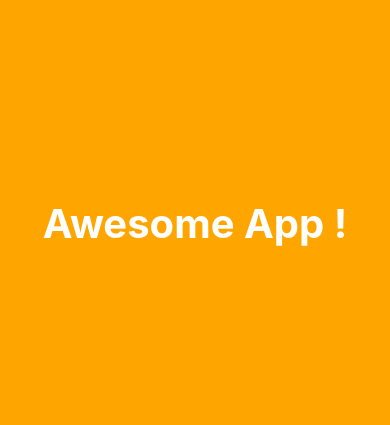
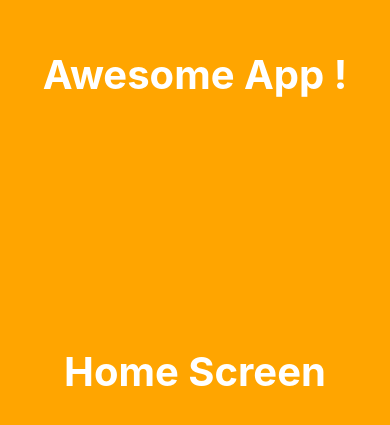
Before and after one commit to omerfarukose/AwesomeApp, a React Native app: screen / in a window 390 px wide. Shown: the part 199-624 px from the top of the page. Built offline with nearby package versions, Linux system fonts and the light colour scheme.

Commit message:
Home Screen added

```diff
--- a/App.js
+++ b/App.js
@@ -1,27 +1,9 @@
 import {SafeAreaView, Text} from "react-native";
+import HomeScreen from "./src/pages/HomeScreen";
 
 export default function App() {
 
     return(
-        <SafeAreaView
-            style={{
-                flex: 1,
-                backgroundColor: "orange",
-                alignItems: "center",
-                justifyContent: "center"
-            }}>
-
-            <Text
-                style={{
-                    fontSize: 40,
-                    fontWeight: "bold",
-                    color: "white"
-                }}>
-
-                Awesome App !
-
-            </Text>
-
-        </SafeAreaView>
+        <HomeScreen/>
     )
 }
--- /dev/null
+++ b/src/pages/HomeScreen.js
@@ -0,0 +1,38 @@
+import {SafeAreaView, Text} from "react-native";
+
+export default function HomeScreen() {
+
+    return(
+        <SafeAreaView
+            style={{
+                flex: 1,
+                backgroundColor: "orange",
+                alignItems: "center",
+                justifyContent: "space-evenly"
+            }}>
+
+            <Text
+                style={{
+                    fontSize: 40,
+                    fontWeight: "bold",
+                    color: "white"
+                }}>
+
+                Awesome App !
+
+            </Text>
+
+            <Text
+                style={{
+                    fontSize: 40,
+                    fontWeight: "bold",
+                    color: "white"
+                }}>
+
+                Home Screen
+
+            </Text>
+
+        </SafeAreaView>
+    )
+}
```
